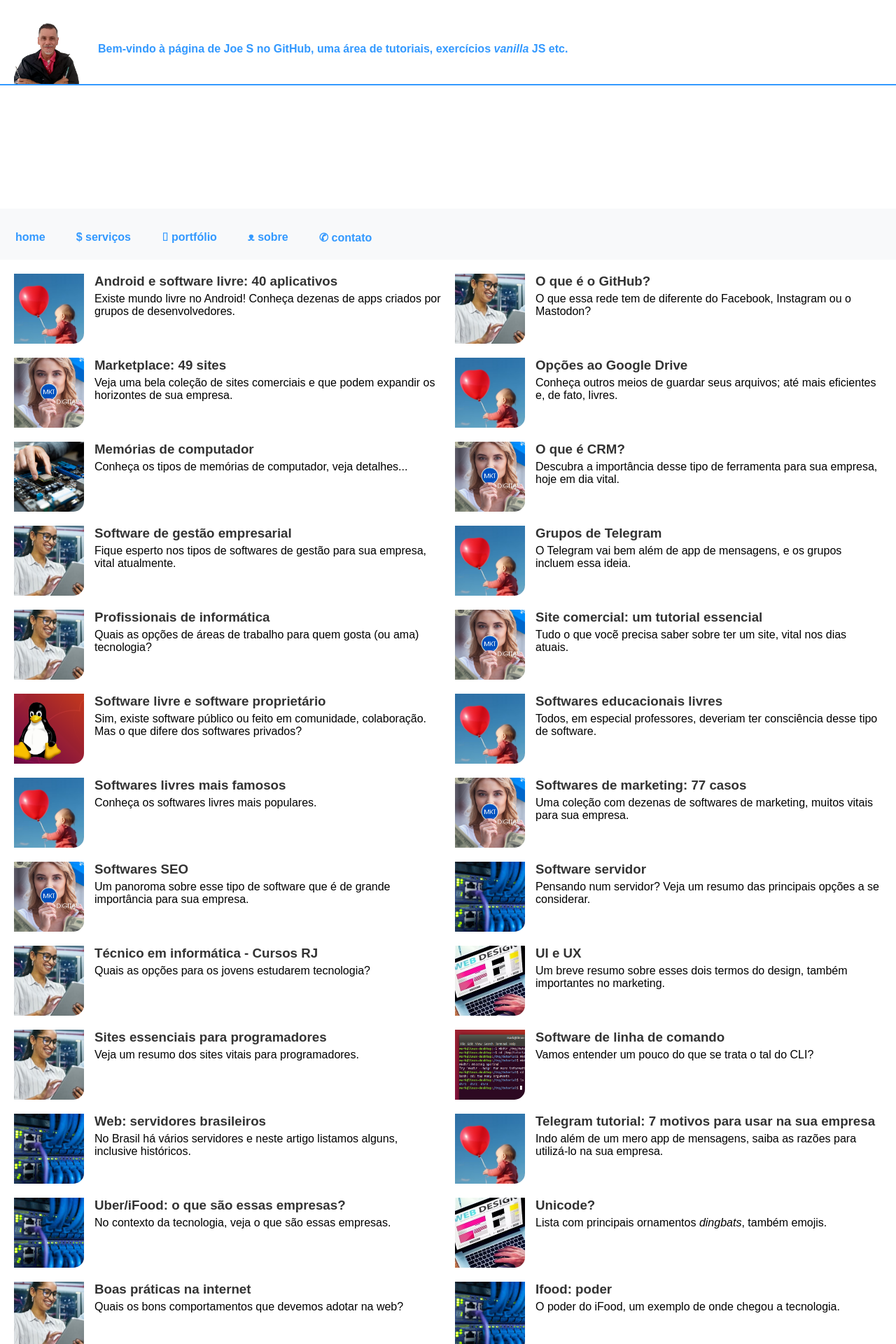
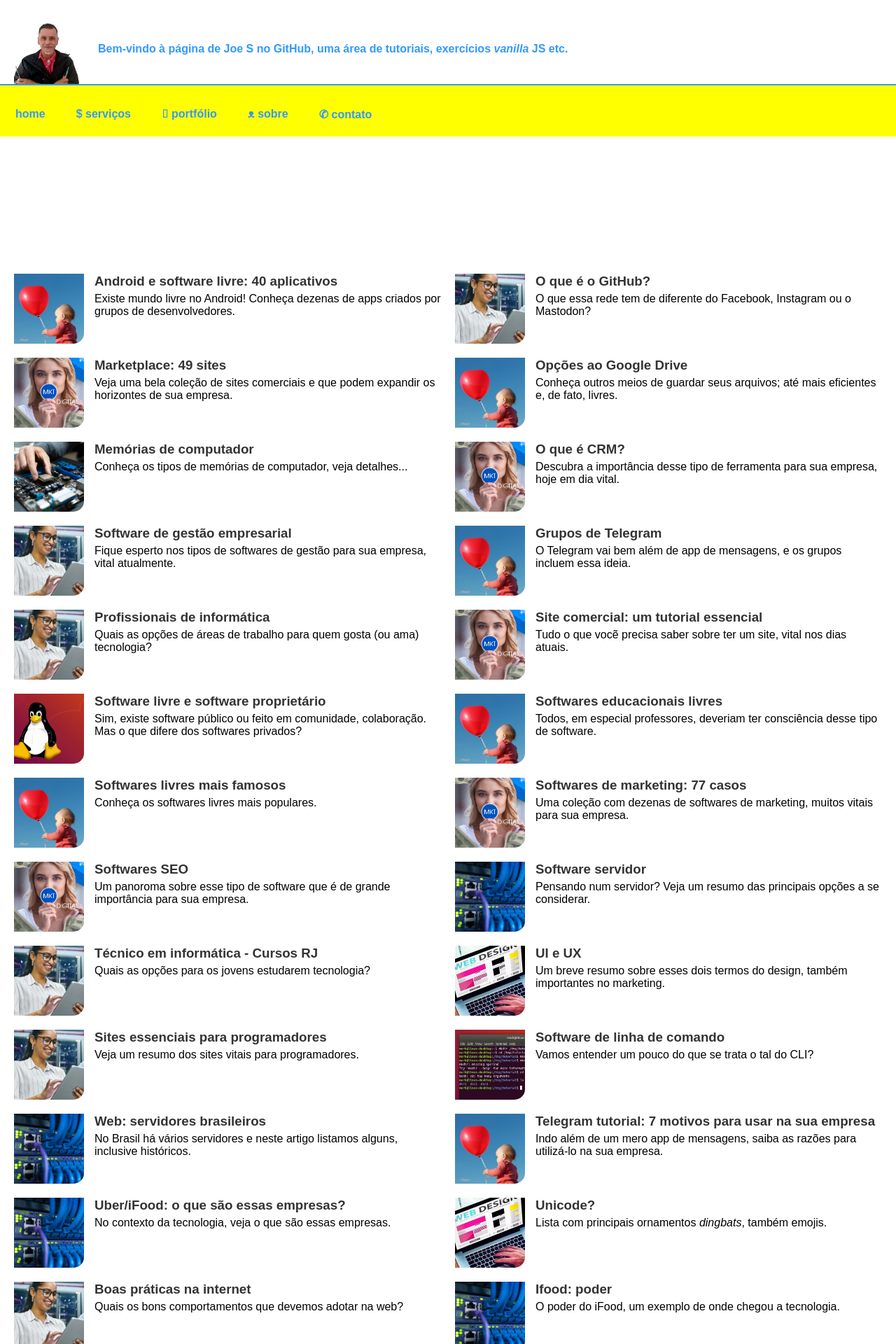
Before and after one commit to Joesynth/joesynth.github.io, a Jekyll site: the page built from index.html, in a window 1280 px wide. Shown: the top 1920 px of the page at 70% size. Built offline with Jekyll 4.4.1, drawn with Linux system fonts in a browser that asks for light colours.

Commit message:
Change nav background color to yellow and adjust margin

```diff
--- a/css/style.css
+++ b/css/style.css
@@ -12,7 +12,6 @@
 	align-items: center; gap: 20px;
 	border-bottom: 2px solid var(--cor-azul);
 	padding-bottom: 0;
-	margin-bottom: 11em;
 	}
 
 .img-header { width: 100px; height: 100px; object-fit: cover; }
@@ -28,7 +27,7 @@
 }
 
 /* Navegação e Lógica do Hamburger */
-nav { background: #f8f9fa; padding: 10px; position: relative; }
+nav { background: yellow; padding: 10px; position: relative; margin-bottom: 11em;}
 .menu-checkbox { display: none; } /* Esconde o input */
 
 .menu-toggle {
```
